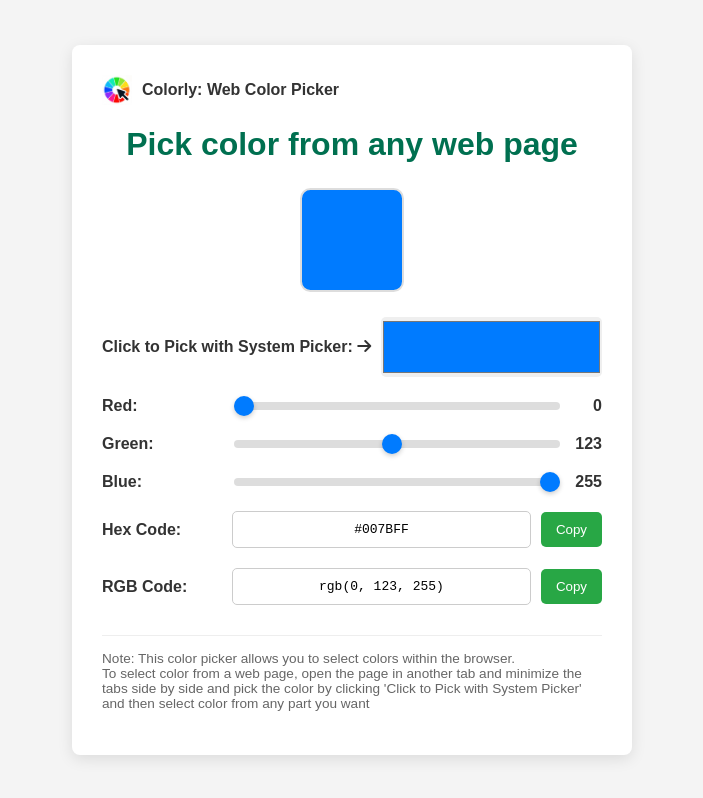
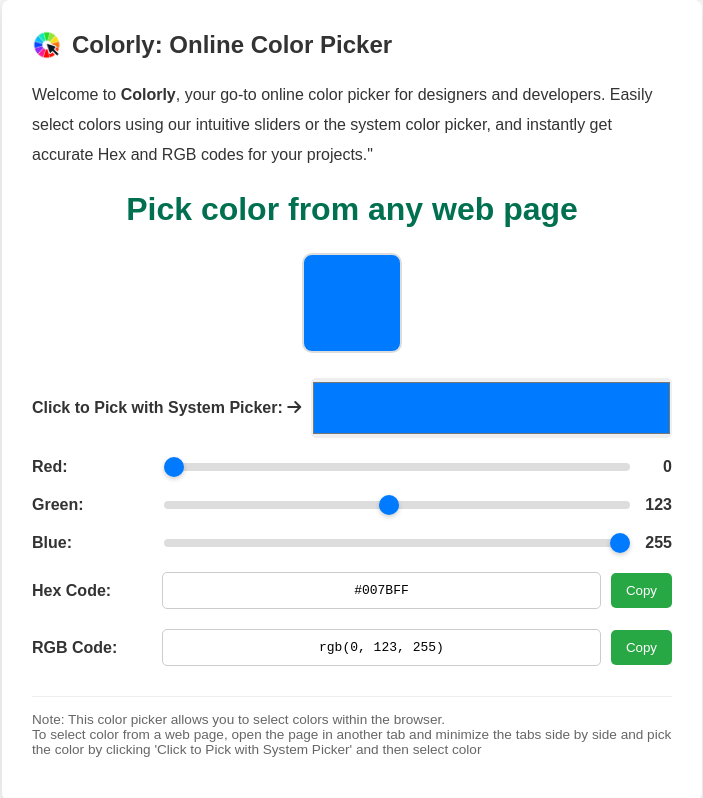
Before and after one commit to khalidchama/COLOR-PICKER-WEB, a plain HTML site: page index.html in a window 1280 px wide. Shown: the whole page, without its empty margins (288-991 px from the left). Drawn offline with Linux system fonts and the light colour scheme.

Commit message:
Change the width and title of the page

```diff
--- a/index.html
+++ b/index.html
@@ -3,7 +3,7 @@
 <head>
     <meta charset="UTF-8">
     <meta name="viewport" content="width=device-width, initial-scale=1.0">
-    <title>Colorly: Web Color Picker</title>
+    <title>Colorly: Online Color Picker</title>
     <link rel="icon" type="image/png" href="images/favicon2.ico">
     <link rel="stylesheet" href="style.css">
     <script src="https://kit.fontawesome.com/7ba050d94f.js" crossorigin="anonymous"></script>
@@ -11,7 +11,12 @@
 <body>
     <div class="color-picker-container">
         <div class="top-group">
-            <img src="images/favicon2.ico" alt="icon"> <div class="title-top">Colorly: Web Color Picker</div>
+            <img src="images/favicon2.ico" alt="icon"> <div class="title-top">Colorly: Online Color Picker</div>
+        </div>
+        <div class="welcome">
+            Welcome to <strong>Colorly</strong>, your go-to online color picker for designers and developers.
+            Easily select colors using our intuitive sliders or the system color picker, and instantly get
+            accurate Hex and RGB codes for your projects."
         </div>
         <h1>Pick color from any web page</h1>
 
@@ -53,7 +58,7 @@
         <p class="note">
             Note: This color picker allows you to select colors within the browser.<br>
             To select color from a web page, open the page in another tab and minimize the tabs side by side and
-            pick the color by clicking 'Click to Pick with System Picker' and then select color from any part you want
+            pick the color by clicking 'Click to Pick with System Picker' and then select color
         </p>
     </div>
 
--- a/style.css
+++ b/style.css
@@ -1,3 +1,7 @@
+* {
+    box-sizing: border-box;
+}
+
 body {
     font-family: Arial, sans-serif;
     display: flex;
@@ -16,7 +20,7 @@
     box-shadow: 0 4px 15px rgba(0, 0, 0, 0.1);
     text-align: center;
     width: 100%;
-    max-width: 500px;
+    max-width: 700px;
 }
 
 .top-group {display: flex;}
@@ -26,8 +30,15 @@
     width: 30px;
 }
 
+.welcome {
+    text-align: left;
+    margin: 20px auto;
+    line-height: 30px;
+}
+
 .title-top {
     align-content: center;
+    font-size: 150%;
     font-weight: bold;
     padding: 0 10px;
 }
```
